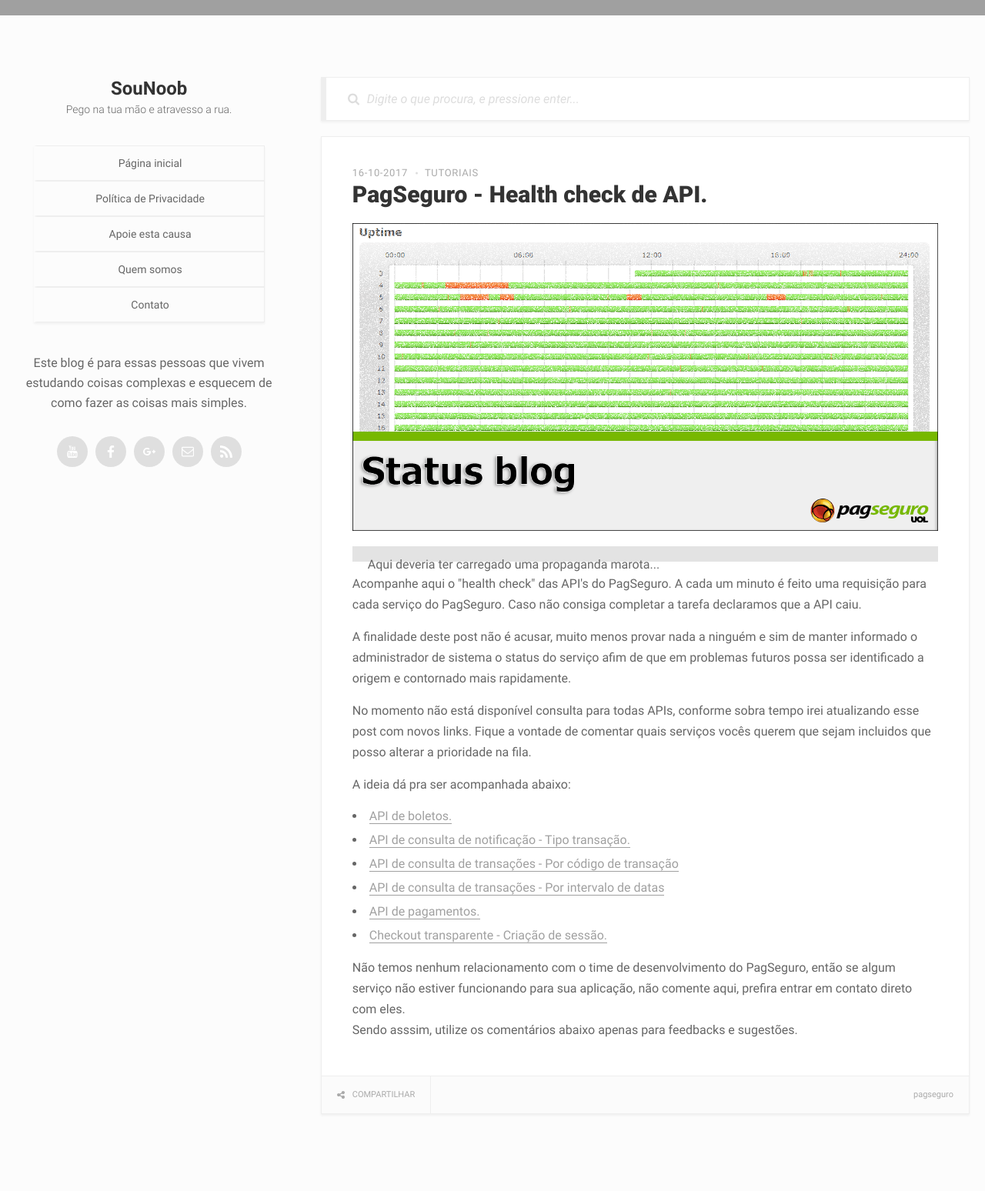
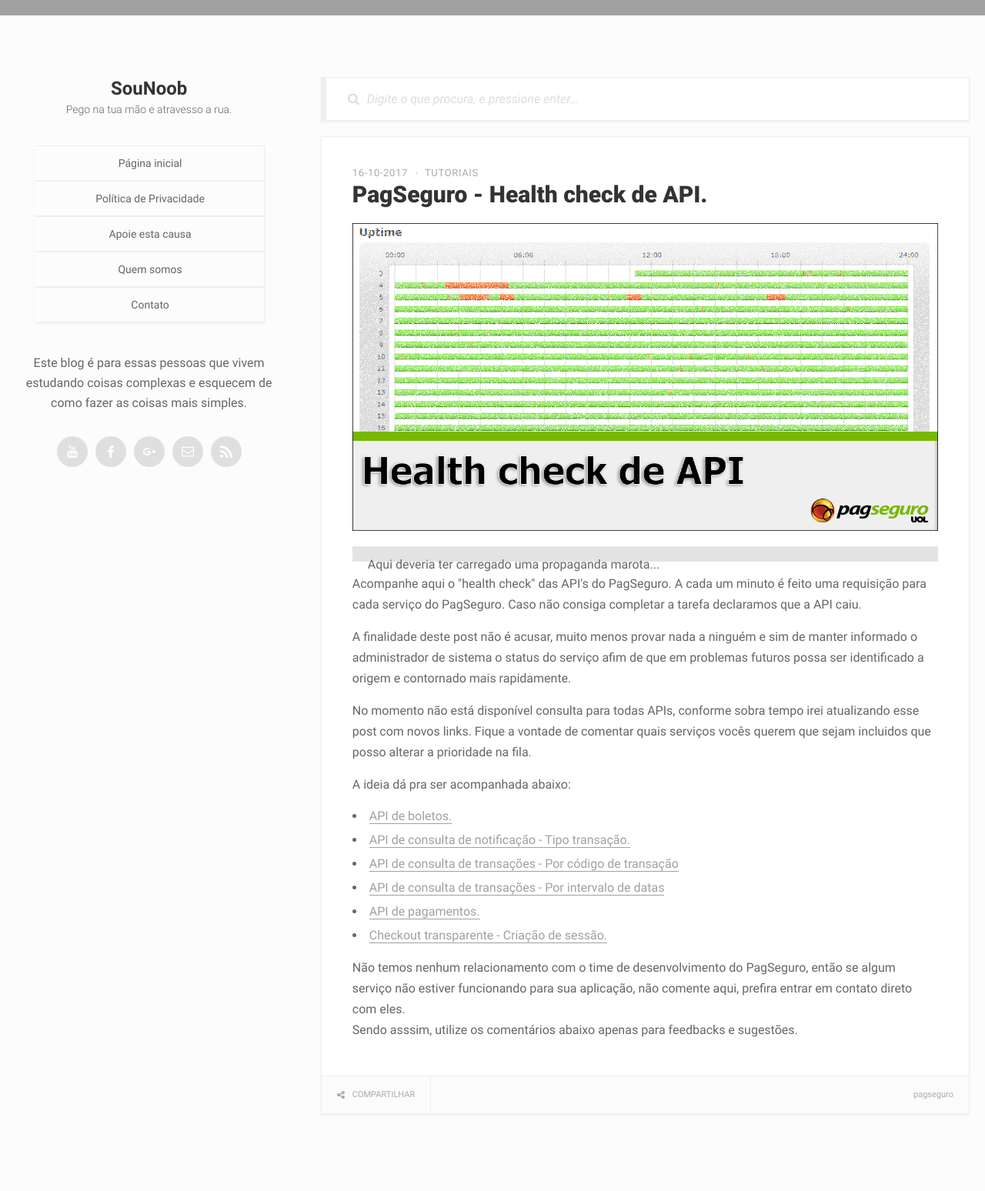
Before and after one commit to sounoob/sounoob.github.io, a Jekyll site: the page built from _posts/2017-10-16-pagseguro-health-check-de-api.html, in a window 1280 px wide. Shown: the whole page at 77% size. Built offline with Jekyll 4.4.1, drawn with Linux system fonts in a browser that asks for light colours.

Commit message:
post image update

```diff
--- a/_posts/2017-10-16-pagseguro-health-check-de-api.html
+++ b/_posts/2017-10-16-pagseguro-health-check-de-api.html
@@ -8,7 +8,7 @@
 layout: post
 redirect_from:
 - "/pagseguro-sistemas-boleto/"
-image: "/assets/uploads/2017/10/pagseguro-status-blog.png"
+image: "/assets/uploads/2017/10/pagseguro-health-check-de-api.png"
 ---
 
 <p>
```
Also changed, not shown: assets/uploads/2017/10/pagseguro-health-check-de-api.png (added), assets/uploads/2017/10/pagseguro-status-blog.png (deleted).
